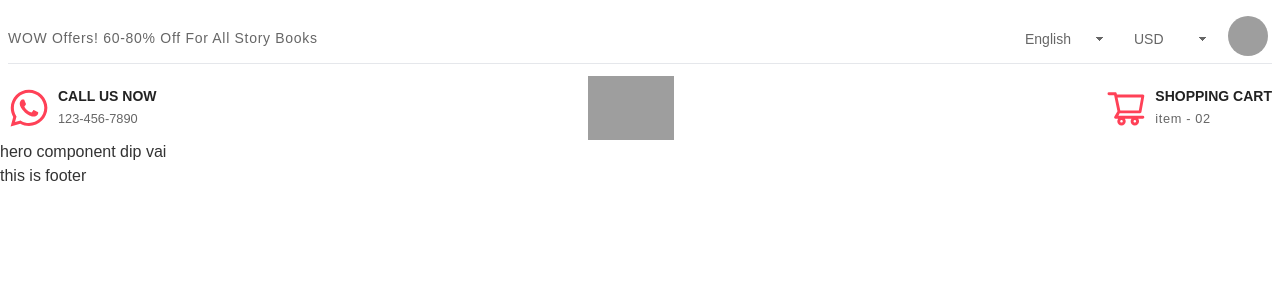
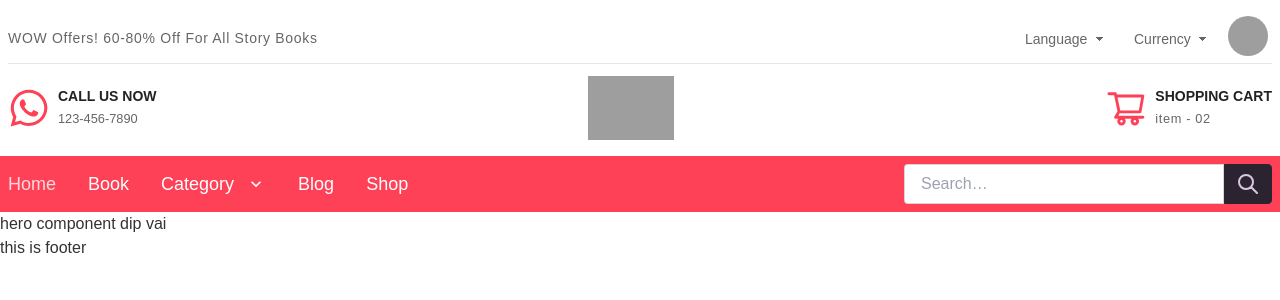
Before and after one commit to Boi-ghor/Boi-Ghor-Client-code, a React (Create React App) app: page / in a window 1280 px wide. Shown: the top 300 px of the page. Built offline with nearby package versions, Linux system fonts and the light colour scheme; grey boxes are pictures that could not be loaded.

Commit message:
Main Menu Added

```diff
--- a/src/App.js
+++ b/src/App.js
@@ -1,10 +1,7 @@
-
 import React from "react";
 
-
-
 import HomePage from "./Pages/HomePage/HomePage";
-import {Route,Routes} from "react-router-dom";
+import { Route, Routes } from "react-router-dom";
 import TopNav from "./Component/navbar/TopNav";
 
 import MiddleNav from "./Component/navbar/MiddleNav";
@@ -15,37 +12,28 @@ import SendotpComponents from "./Component/Auth/Sendotp";
 import OTPverify from "./Component/Auth/OTPVERI";
 import ChangepassComponents from "./Component/Auth/Changepass";
 import Footer from "./Component/Common/Footer";
-
-
-
-
+import Menu from "./Component/navbar/Menu";
 
 const App = () => {
-
   return (
     <>
-              <div className={''}
-              >
+      <div className={""}>
         <TopNav></TopNav>
         <MiddleNav></MiddleNav>
+        <Menu></Menu>
       </div>
       <Routes>
-
-            <Route path={'/'} element={<HomePage></HomePage>}></Route>
-             <Route path={'/login'} element={<Login></Login>}></Route>
-             <Route path={'/register'} element={<RegisterComponents/>}></Route>
-             <Route path={'/send-otp'} element={<SendotpComponents/>}></Route>
-             <Route path={'/verify-otp'} element={<OTPverify/>}></Route>
-             <Route path={'/change-pass'} element={<ChangepassComponents/>}></Route>
-             <Route path={'*'} element={<ErrorPage></ErrorPage>}></Route>
-
+        <Route path={"/"} element={<HomePage></HomePage>}></Route>
+        <Route path={"/login"} element={<Login></Login>}></Route>
+        <Route path={"/register"} element={<RegisterComponents />}></Route>
+        <Route path={"/send-otp"} element={<SendotpComponents />}></Route>
+        <Route path={"/verify-otp"} element={<OTPverify />}></Route>
+        <Route path={"/change-pass"} element={<ChangepassComponents />}></Route>
+        <Route path={"*"} element={<ErrorPage></ErrorPage>}></Route>
       </Routes>
       <Footer></Footer>
     </>
-      )
-  }
-
-
-
+  );
+};
 
 export default App;
--- /dev/null
+++ b/src/Assets/css/override.css
@@ -0,0 +1,3 @@
+.collapse.collapse {
+  visibility: visible !important;
+}
--- /dev/null
+++ b/src/Component/navbar/Menu.js
@@ -0,0 +1,181 @@
+import React, { useState } from "react";
+import { NavLink } from "react-router-dom";
+
+import { HiOutlineBars3CenterLeft } from "react-icons/hi2";
+import { RxCross1 } from "react-icons/rx";
+
+const Menu = () => {
+  const [showSidebar, setShowSidebar] = useState(false);
+
+  const handleToggleSidebar = () => {
+    setShowSidebar(!showSidebar);
+  };
+
+  return (
+    <>
+      <div className="bg-primary py-2 mt-4">
+        <div className="container mx-auto px-2">
+          <div className="flex justify-between items-center">
+            <HiOutlineBars3CenterLeft
+              size={40}
+              className="text-white cursor-pointer lg:hidden"
+              onClick={handleToggleSidebar}
+            />
+
+            <div className="menuItems hidden lg:block">
+              <ul className="menu menu-horizontal text-white text-lg">
+                <li>
+                  <NavLink
+                    className="p-0 pr-8 hover:bg-transparent hover:text-base-300"
+                    to="/"
+                  >
+                    Home
+                  </NavLink>
+                </li>
+                <li>
+                  <NavLink
+                    className="p-0 pr-8 hover:bg-transparent hover:text-base-300"
+                    to="/new"
+                  >
+                    Book
+                  </NavLink>
+                </li>
+                <li tabIndex={0}>
+                  <NavLink
+                    className="p-0 pr-8 hover:bg-transparent hover:text-base-300"
+                    to="category"
+                  >
+                    Category
+                    <svg
+                      className="fill-current"
+                      xmlns="http://www.w3.org/2000/svg"
+                      width="20"
+                      height="20"
+                      viewBox="0 0 24 24"
+                    >
+                      <path d="M7.41,8.58L12,13.17L16.59,8.58L18,10L12,16L6,10L7.41,8.58Z" />
+                    </svg>
+                  </NavLink>
+                  <ul className="p-2 bg-base-200 text-neutral rounded-lg">
+                    <li>
+                      <NavLink to="/category/">Category 1</NavLink>
+                    </li>
+                    <li>
+                      <NavLink to="/category/">Category 2</NavLink>
+                    </li>
+                  </ul>
+                </li>
+                <li>
+                  <NavLink
+                    className="p-0 pr-8 hover:bg-transparent hover:text-base-300"
+                    to="/blog"
+                  >
+                    Blog
+                  </NavLink>
+                </li>
+                <li>
+                  <NavLink
+                    className="p-0 pr-8 hover:bg-transparent hover:text-base-300"
+                    to="/shop"
+                  >
+                    Shop
+                  </NavLink>
+                </li>
+              </ul>
+            </div>
+            <div className="searchBox">
+              <div className="form-control">
+                <div className="input-group">
+                  <input
+                    type="text"
+                    placeholder="Search…"
+                    className="input input-bordered rounded-l outline-none h-10 w-52 sm:w-80"
+                  />
+                  <button className="btn btn-square rounded-r h-10 min-h-max">
+                    <svg
+                      xmlns="http://www.w3.org/2000/svg"
+                      className="h-6 w-6"
+                      fill="none"
+                      viewBox="0 0 24 24"
+                      stroke="currentColor"
+                    >
+                      <path
+                        strokeLinecap="round"
+                        strokeLinejoin="round"
+                        strokeWidth="2"
+                        d="M21 21l-6-6m2-5a7 7 0 11-14 0 7 7 0 0114 0z"
+                      />
+                    </svg>
+                  </button>
+                </div>
+              </div>
+            </div>
+          </div>
+        </div>
+      </div>
+
+      <div
+        className={`sidebar fixed top-0 w-80 max-w-sm h-full bg-white shadow-2xl duration-300 lg:hidden ${
+          showSidebar ? "left-0" : "-left-80"
+        }`}
+      >
+        <div className="sidebarHeader border-b px-4 py-5">
+          <div className="flex justify-end">
+            <span className="cursor-pointer" onClick={handleToggleSidebar}>
+              <RxCross1 size={26} />
+            </span>
+          </div>
+        </div>
+        <div className="sidebarBody px-4 py-5">
+          <ul className="text-xl">
+            <li className="mb-2">
+              <NavLink className="block" to="/">
+                Home
+              </NavLink>
+            </li>
+            <li className="mb-2">
+              <NavLink className="block" to="/collections">
+                Collections
+              </NavLink>
+            </li>
+
+            <div className="collapse collapse-plus -mt-4 text-xl">
+              <input className="bg-transparent" type="checkbox" />
+              <div className="collapse-title px-0 bg-transparent">Category</div>
+              <div className="collapse-content">
+                <ul className="-mt-1 -mb-4">
+                  <li className="mb-2">
+                    <NavLink className="block" to="/cateogry">
+                      Category 1
+                    </NavLink>
+                  </li>
+                  <li className="mb-2">
+                    <NavLink className="block" to="/cateogry">
+                      Category 2
+                    </NavLink>
+                  </li>
+                  <li className="mb-2">
+                    <NavLink className="block" to="/cateogry">
+                      Category 3
+                    </NavLink>
+                  </li>
+                  <li className="mb-2">
+                    <NavLink className="block" to="/cateogry">
+                      Category 4
+                    </NavLink>
+                  </li>
+                </ul>
+              </div>
+            </div>
+
+            <li className="mb-2">
+              <NavLink to="/blog">Blog</NavLink>
+            </li>
+          </ul>
+        </div>
+      </div>
+    </>
+  );
+};
+
+export default Menu;
--- a/src/Component/navbar/MiddleNav.js
+++ b/src/Component/navbar/MiddleNav.js
@@ -8,17 +8,19 @@ const MiddleNav = () => {
     <div className="middleNav">
       <div className="container mx-auto px-2">
         <div className="flex justify-between items-center">
-          <div className="flex items-center gap-2">
+          <div className="hidden sm:flex items-center gap-2">
             <FaWhatsapp className="text-primary" size={42} />
             <div>
-              <h4 className="uppercase text-sm text-textColor font-semibold">Call us now</h4>
+              <h4 className="uppercase text-xs sm:text-sm text-textColor font-semibold">
+                Call us now
+              </h4>
               <small className="text-textColorLight">123-456-7890</small>
             </div>
           </div>
           <div className="logo">
             <Link to="/">
               <img
-                className="h-16 w-full"
+                className="h-11 sm:h-14 lg:h-16 w-auto"
                 src="https://cdn.shopify.com/s/files/1/0319/5758/1961/files/logo_2fc1fb1f-84e8-47ec-b248-390a607da527.png?v=1613796597"
                 alt="Logo"
               />
@@ -27,7 +29,9 @@ const MiddleNav = () => {
           <div className="flex items-center gap-2">
             <AiOutlineShoppingCart className="text-primary" size={42} />
             <div>
-              <h4 className="uppercase text-sm text-textColor font-semibold">Shopping cart</h4>
+              <h4 className="uppercase text-xs sm:text-sm text-textColor font-semibold">
+                Shopping cart
+              </h4>
               <small className="text-textColorLight tracking-wider">item - 02</small>
             </div>
           </div>
--- /dev/null
+++ b/src/Component/navbar/MobileMenu.js
@@ -0,0 +1,27 @@
+import React from "react";
+
+const MobileMenu = () => {
+  return (
+    <div className="drawer">
+      <input id="my-drawer" type="checkbox" className="drawer-toggle" />
+      <div className="drawer-content">
+        <label htmlFor="my-drawer" className="btn btn-primary drawer-button">
+          Open drawer
+        </label>
+      </div>
+      <div className="drawer-side">
+        <label htmlFor="my-drawer" className="drawer-overlay"></label>
+        <ul className="menu p-4 w-80 bg-base-100 text-base-content">
+          <li>
+            <a>Sidebar Item 1</a>
+          </li>
+          <li>
+            <a>Sidebar Item 2</a>
+          </li>
+        </ul>
+      </div>
+    </div>
+  );
+};
+
+export default MobileMenu;
--- a/src/Component/navbar/TopNav.js
+++ b/src/Component/navbar/TopNav.js
@@ -5,21 +5,19 @@ const TopNav = () => {
   return (
     <div className="topNav">
       <div className="container mx-auto px-2 py-3">
-        <div className="flex justify-between items-center border-b">
-          <div>
-            <h5 className="text-textColorLight text-sm font-light tracking-wider">
-              WOW Offers! 60-80% Off For All Story Books
-            </h5>
-          </div>
+        <div className="flex flex-col sm:flex-row justify-between items-center border-b">
+          <h5 className="text-textColorLight text-sm font-light tracking-wider text-center">
+            WOW Offers! 60-80% Off For All Story Books
+          </h5>
           <div className="flex items-center">
             <select className="select select-sm text-textColorLight focus:outline-none font-light">
-              <option disabled>Language</option>
+              <option>Language</option>
               <option>English</option>
               <option>Japanese</option>
               <option>Italian</option>
             </select>
             <select className="select select-sm text-textColorLight focus:outline-none font-light">
-              <option disabled>Currency</option>
+              <option>Currency</option>
               <option>USD</option>
               <option>EUR</option>
               <option>GBP</option>
--- a/tailwind.config.js
+++ b/tailwind.config.js
@@ -1,4 +1,5 @@
 module.exports = {
+  important: true,
   content: ["./src/**/*.{html,js}"],
   theme: {
     fontFamily: {
@@ -31,4 +32,4 @@ module.exports = {
   },
 
   plugins: [require("daisyui")],
-}
+};
```
Also changed, not shown: src/index.js (+12 -19 lines). Lines whose indentation alone changed are shown as unchanged.
